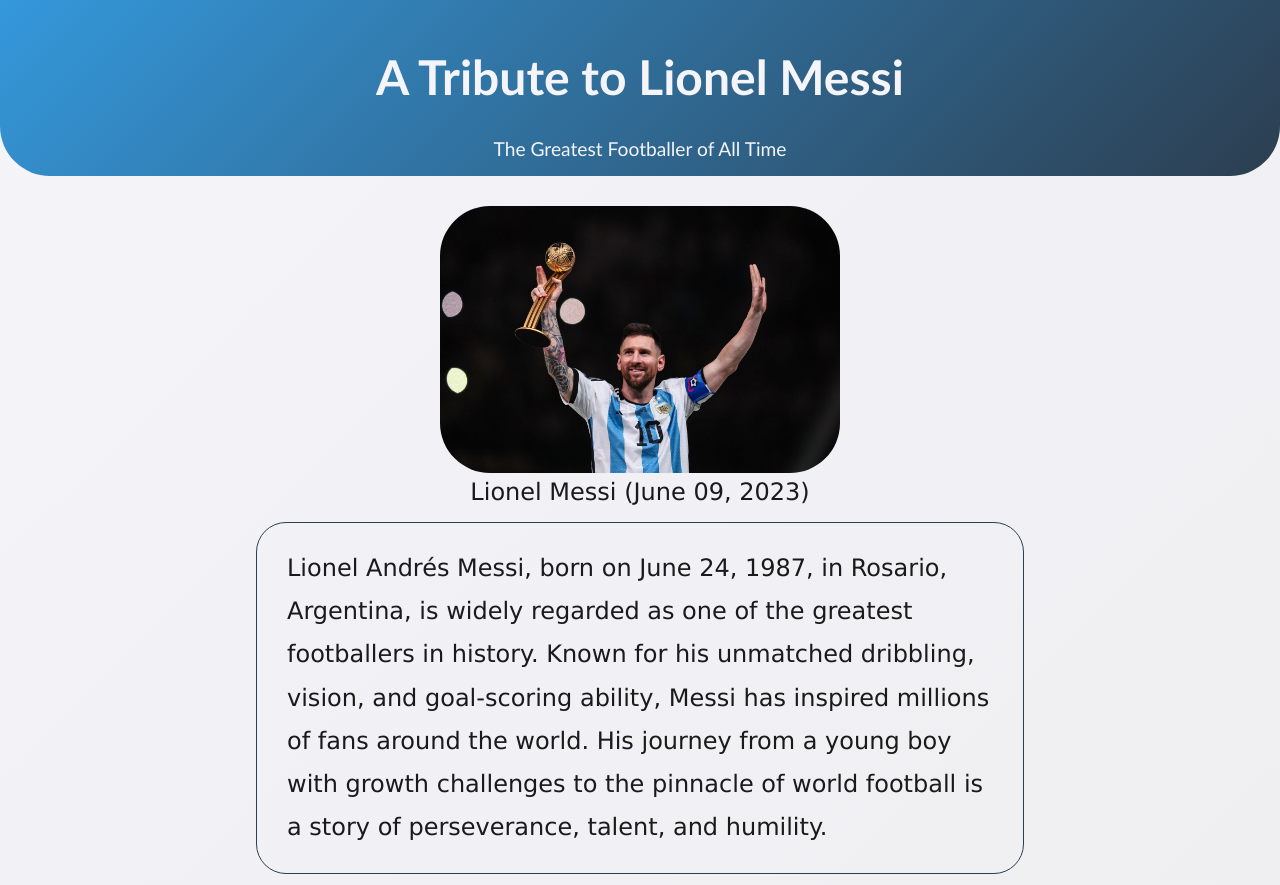
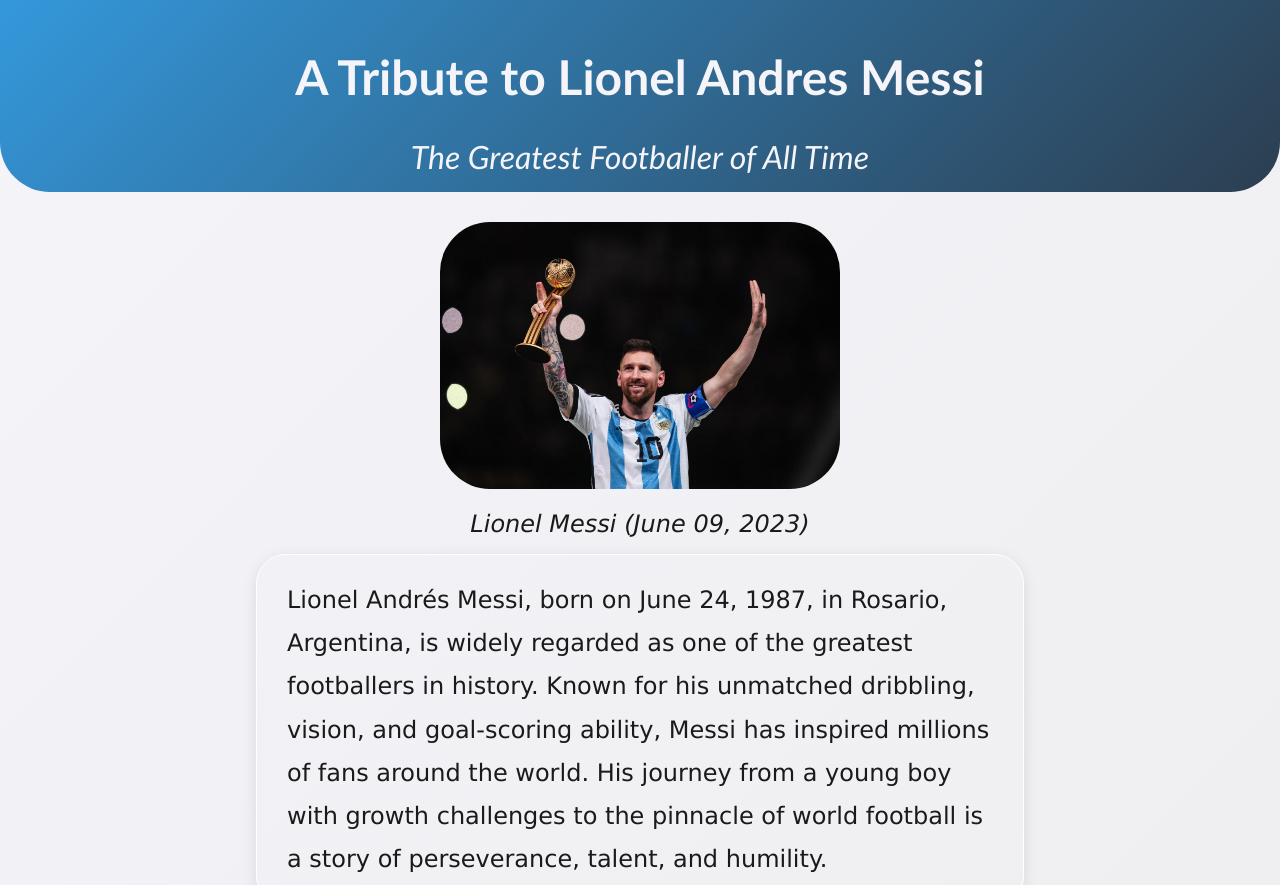
Before and after one commit to henokmuller/A-Tribute-to-Lionel-Messi, a plain HTML site: page index.html in a window 1280 px wide. Shown: the top 885 px of the page. Drawn offline with Linux system fonts and the light colour scheme.

Commit message:
fixed some small issues

```diff
--- a/index.html
+++ b/index.html
@@ -8,7 +8,7 @@
   </head>
   <body>
     <header id="header">
-      <h1 id="title" class="center light">A Tribute to Lionel Messi</h1>
+      <h1 id="title" class="center light">A Tribute to Lionel Andres Messi</h1>
       <p class="center light">The Greatest Footballer of All Time</p>
     </header>
     <main id="main">
--- a/styles.css
+++ b/styles.css
@@ -29,15 +29,20 @@ body {
 
 #title {
   font-family: "Trebuchet MS", sans-serif;
+  font-size: 3rem;
 }
 
 #header > p {
-  font-size: 1.2rem;
+  font-size: 2rem;
+  font-style: italic;
   margin: 0;
 }
 
 figcaption {
+  margin-top: 1rem;
   margin-bottom: 1rem;
+  font-style: italic;
+  color: var(--dark);
 }
 
 .center {
@@ -62,6 +67,11 @@ figcaption {
   margin: 30px auto 5px;
 }
 
+#image:hover {
+  transform: scale(1.1);
+  transition: transform 0.3s ease-in-out;
+}
+
 li {
   margin: 10px;
 }
@@ -75,9 +85,16 @@ section {
 }
 
 section > div {
-  border: 1px solid var(--primary);
+  border: 1px solid white;
   border-radius: 30px;
+  box-shadow: 0 4px 15px rgba(0, 0, 0, 0.1);
   padding: 0 30px;
+}
+
+section > div:hover {
+  background: var(--secondary);
+  color: var(--light);
+  transition: background 0.3s ease-in-out, color 0.3s ease-in-out;
 }
 
 section > div > p {
```
